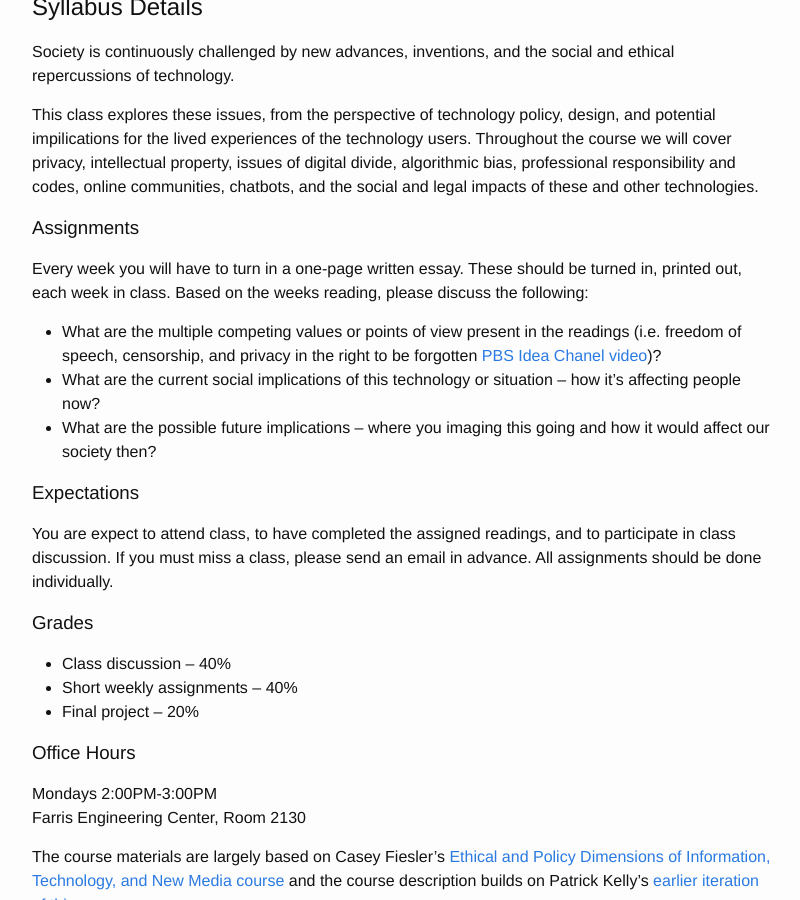
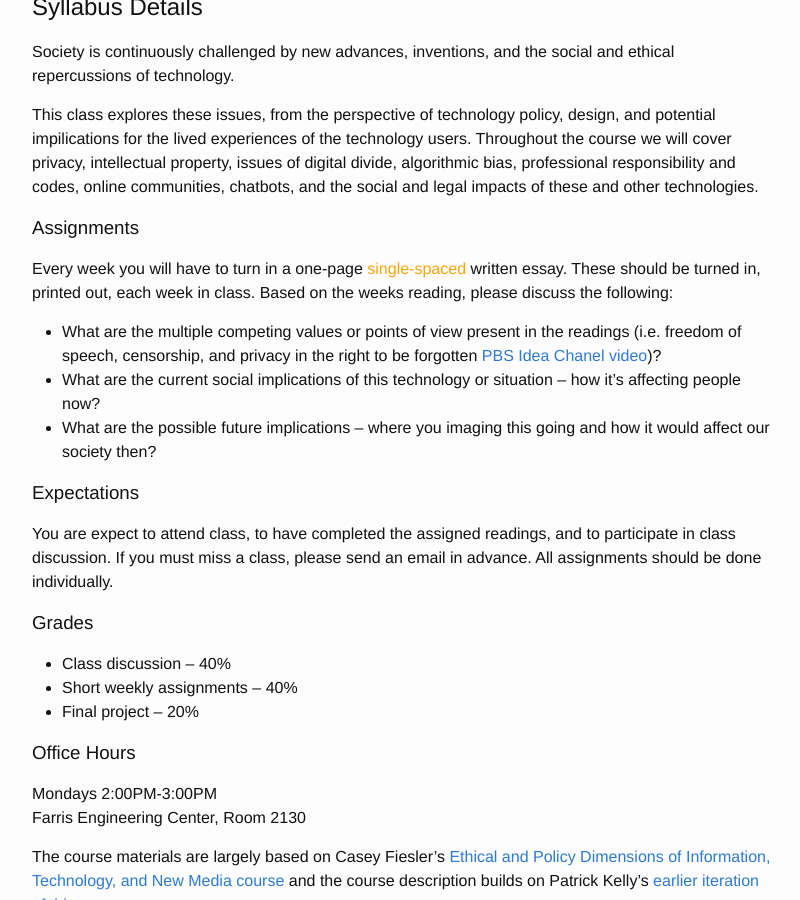
Before and after one commit to marinkala/marinkala.github.com, a Jekyll site: the page built from 5teaching.md, in a window 1280 px wide and 900 px high, scrolled down 4193 px. Shown: the whole window, without its empty margins (238-1038 px from the left). Built offline with Jekyll 4.4.1, drawn with Linux system fonts in a browser that asks for light colours.

Commit message:
single-spaced

```diff
--- a/5teaching.md
+++ b/5teaching.md
@@ -193,7 +193,7 @@ Society is continuously challenged by new advances, inventions, and the social a
 This class explores these issues, from the perspective of technology policy, design, and potential impilications for the lived experiences of the technology users. Throughout the course we will cover privacy, intellectual property, issues of digital divide, algorithmic bias, professional responsibility and codes, online communities, chatbots, and the social and legal impacts of these and other technologies.
 
 ### Assignments
-Every week you will have to turn in a one-page written essay. These should be turned in, printed out, each week in class. Based on the weeks reading, please discuss the following:
+Every week you will have to turn in a one-page <span style="color:orange">single-spaced</span> written essay. These should be turned in, printed out, each week in class. Based on the weeks reading, please discuss the following:
 
 * What are the multiple competing values or points of view present in the readings (i.e. freedom of speech, censorship, and privacy in the right to be forgotten [PBS Idea Chanel video](https://www.youtube.com/watch?v=CD37vwUD8Us))?
 * What are the current social implications of this technology or situation – how it's affecting people now?
```
